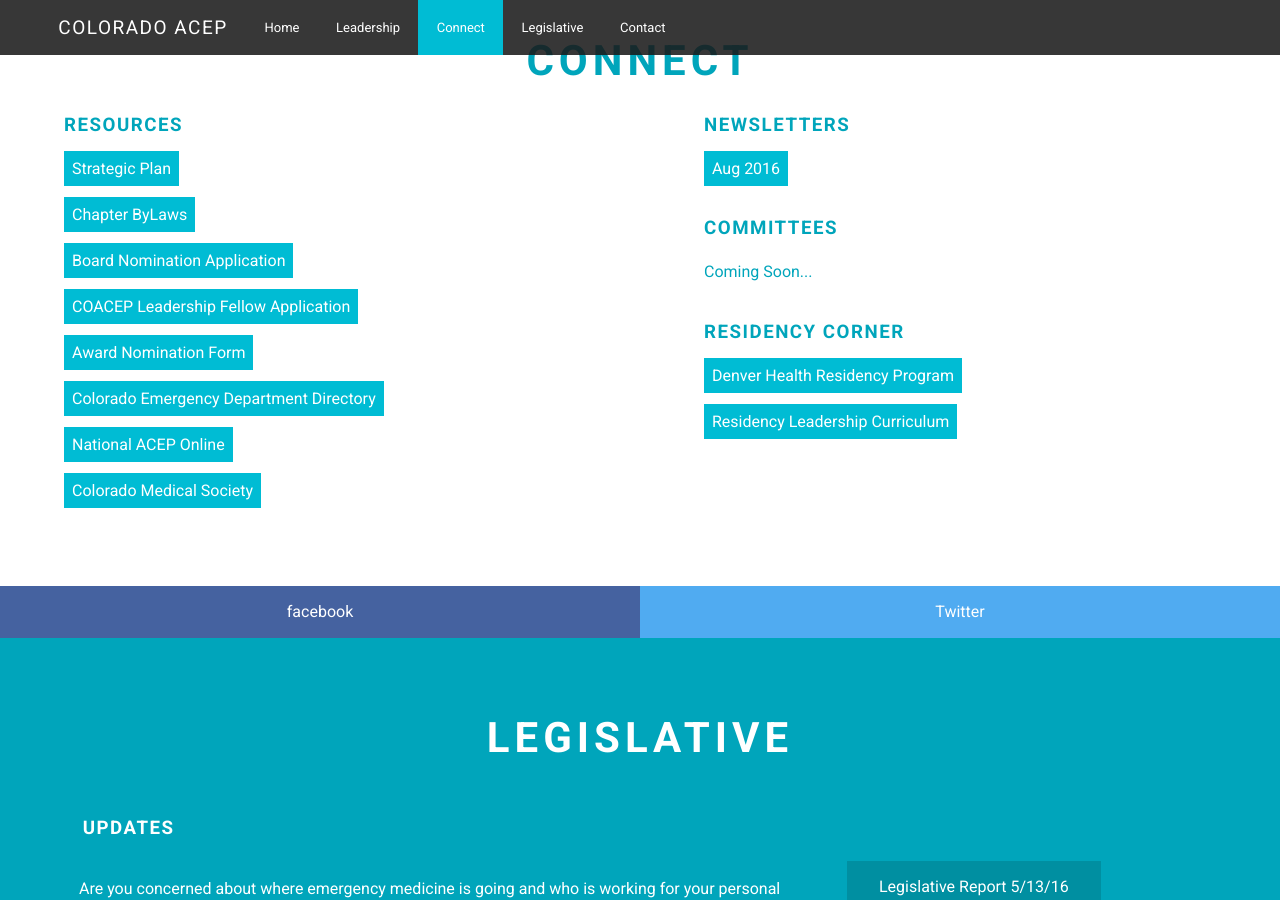
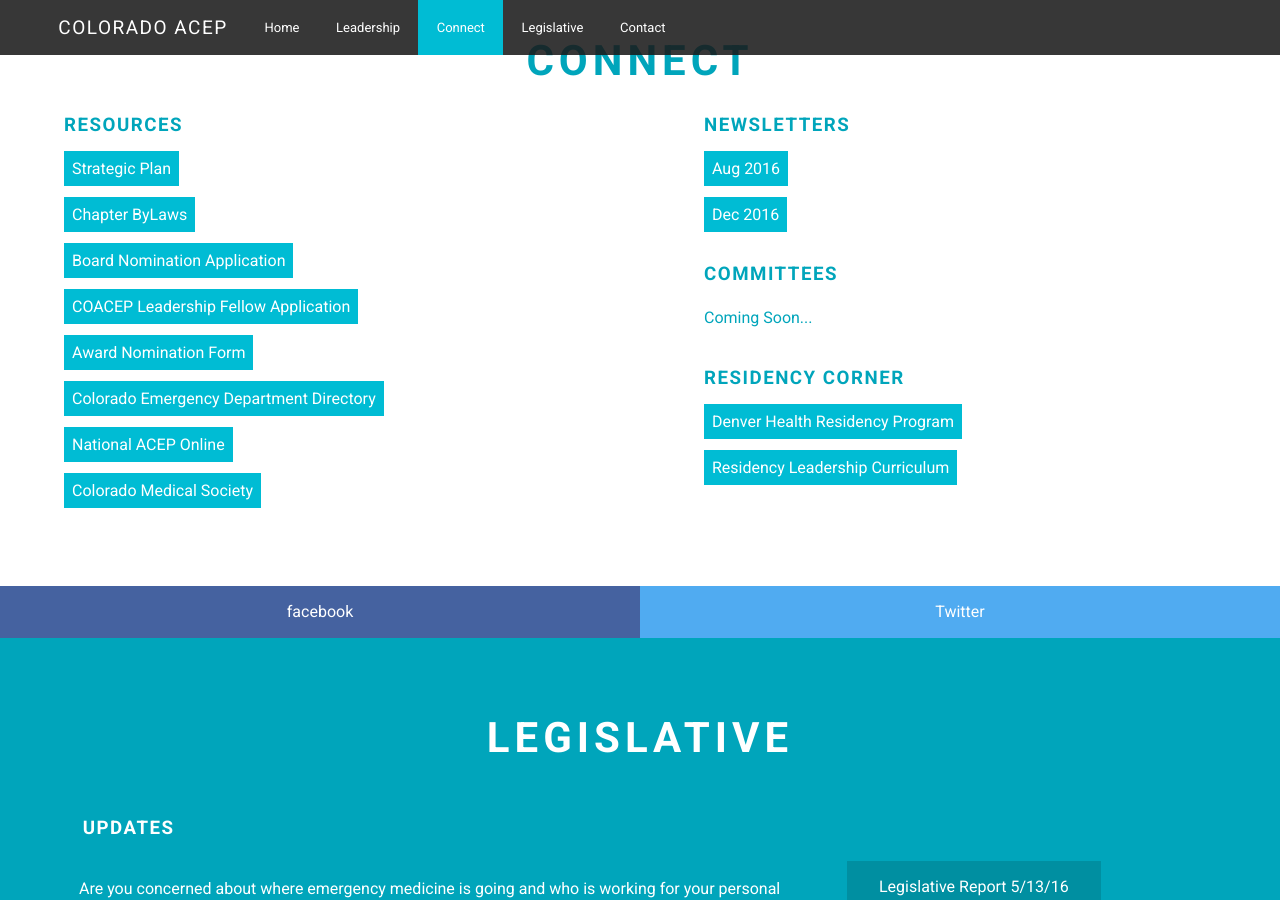
Before and after one commit to pebutler3/coacep, a Jekyll site: the page built from index.html, in a window 1280 px wide and 900 px high, scrolled down 2329 px. Built offline with Jekyll 4.4.1, drawn with Linux system fonts in a browser that asks for light colours.

Commit message:
added dec newsletter

```diff
--- a/_includes/connect.html
+++ b/_includes/connect.html
@@ -17,6 +17,7 @@
     <h3>Newsletters</h3>
     <ul>
      <li><a href="docs/newsletters/2016/aug.pdf">Aug 2016</a></li>
+     <li><a href="docs/newsletters/2016/dec.pdf">Dec 2016</a></li>
     </ul>
   </section>
   <section class="committees">
```
Also changed, not shown: 1 other file.
